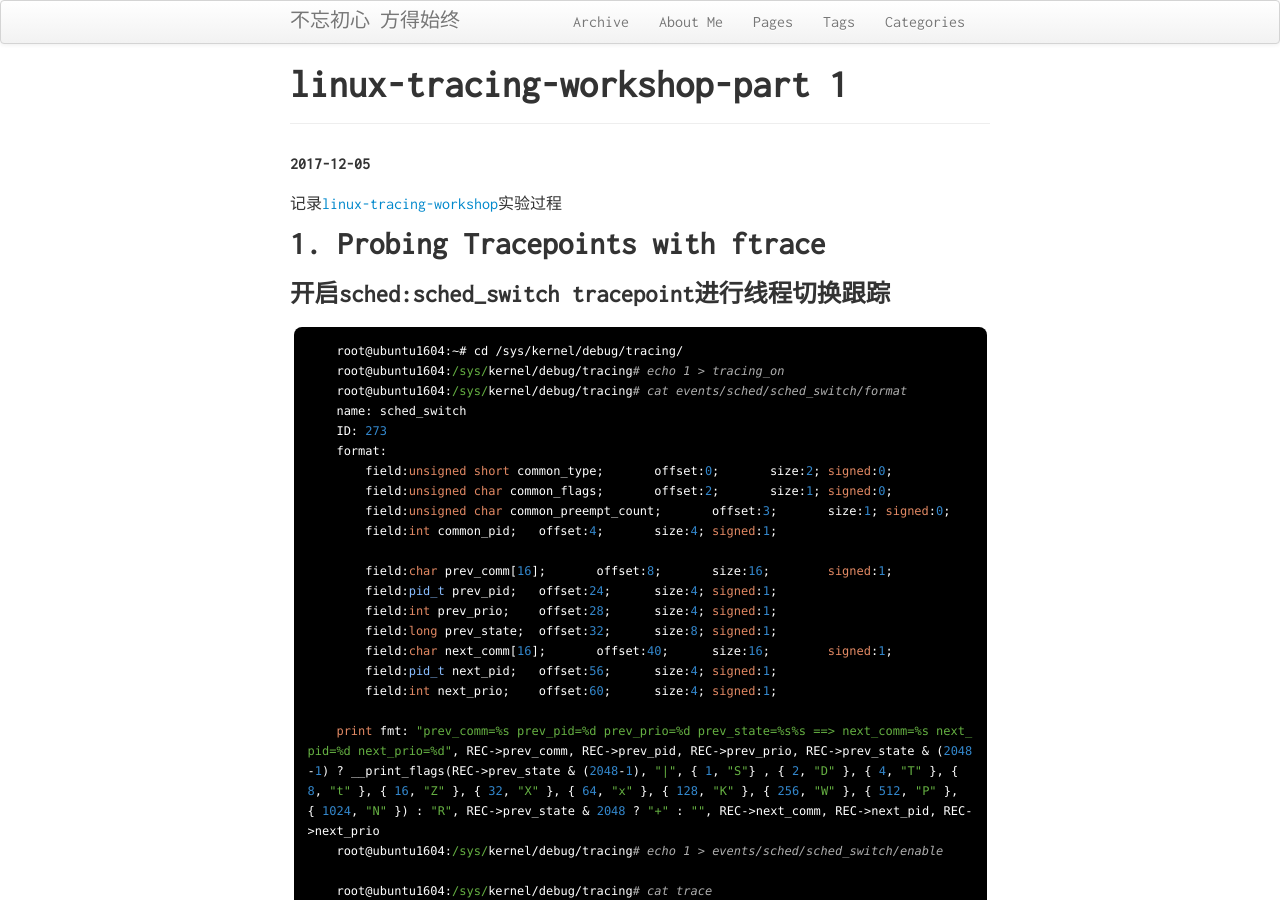
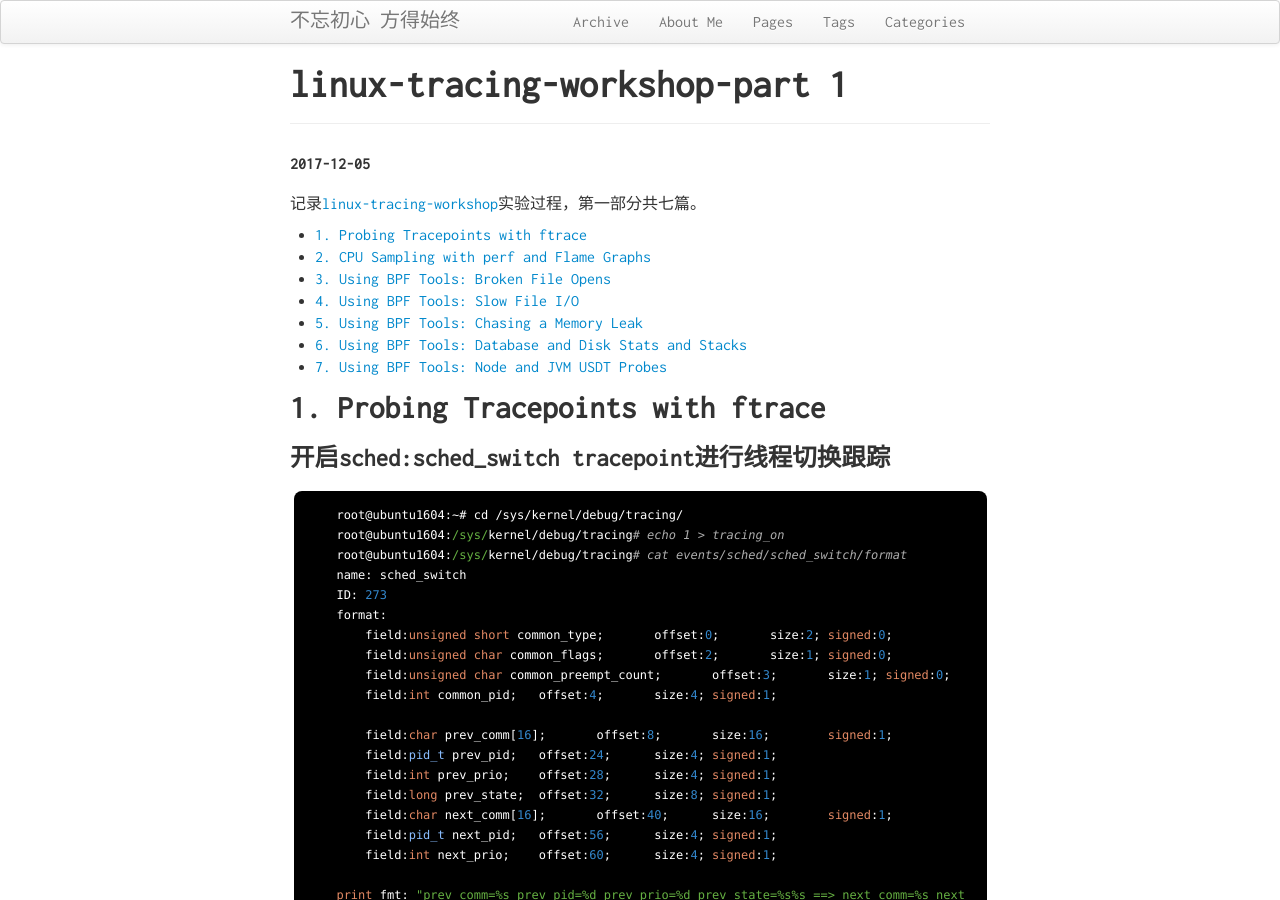
Before and after one commit to terenceli/terenceli.github.com, a Jekyll site: the page built from _posts/2017-12-05-tracing1.md, in a window 1280 px wide and 900 px high. Built offline with Jekyll 4.4.1, drawn with Linux system fonts in a browser that asks for light colours; comment, search, counter and statistics services are not loaded.

Commit message:
add index

```diff
--- a/_posts/2017-12-05-tracing1.md
+++ b/_posts/2017-12-05-tracing1.md
@@ -8,9 +8,17 @@ tags: [基础知识]
 {% include JB/setup %}
 
 
-记录[linux-tracing-workshop](https://github.com/goldshtn/linux-tracing-workshop)实验过程
+记录[linux-tracing-workshop](https://github.com/goldshtn/linux-tracing-workshop)实验过程，第一部分共七篇。
 
-<h2>1. Probing Tracepoints with ftrace</h2>
+* [1. Probing Tracepoints with ftrace](#1)
+* [2. CPU Sampling with perf and Flame Graphs](#2)
+* [3. Using BPF Tools: Broken File Opens](#3)
+* [4. Using BPF Tools: Slow File I/O](#4)
+* [5. Using BPF Tools: Chasing a Memory Leak](#5)
+* [6. Using BPF Tools: Database and Disk Stats and Stacks](#6)
+* [7. Using BPF Tools: Node and JVM USDT Probes](#7)
+
+<h2 id="1">1. Probing Tracepoints with ftrace</h2>
 
 <h3>开启sched:sched_switch tracepoint进行线程切换跟踪</h3>
 
@@ -119,7 +127,7 @@ tags: [基础知识]
         # echo nop > current_tracer
         # echo > set_graph_function
 
-<h2>2. CPU Sampling with perf and Flame Graphs</h2>
+<h2 id="2">2. CPU Sampling with perf and Flame Graphs</h2>
 
 <h3>普通程序</h3>
 编译程序：
@@ -259,7 +267,7 @@ Node程序需要带--perf\_basic\_prof启动。进入nodey启动run.sh
     root@ubuntu1604:~/perf-map-agent/bin# perf script -i perf.data | ~/FlameGraph/stackcollapse-perf.pl | ~/FlameGraph/flamegraph.pl > node.svg
 
 
-<h2> 3. Using BPF Tools: Broken File Opens </h2>
+<h2 id="3"> 3. Using BPF Tools: Broken File Opens </h2>
 
 这个实验会使用BCC Tool对程序启动过程的错误进行排查。
 
@@ -369,7 +377,7 @@ opensnoop可以查看进程issue的open请求：
             14441      $retval = -1
         ^Croot@ubuntu1604:~/bcc/tools#
 
-<h2> 4. Using BPF Tools: Slow File I/O </h2>
+<h2 id="4"> 4. Using BPF Tools: Slow File I/O </h2>
 
 这个实验会跟踪IO latency比较大的情况。
 
@@ -493,7 +501,7 @@ opensnoop可以查看进程issue的open请求：
         0.413    logger         1182   W 1024       3.90 log.data
         0.431    logger         1183   W 1048576   12.00 flush.data
 
-<h2> 5.Using BPF Tools: Chasing a Memory Leak</h2>
+<h2 id="5"> 5.Using BPF Tools: Chasing a Memory Leak</h2>
 
 该实验中，用BPF的工具memleak检查一个程序的内存泄漏。
 
@@ -576,7 +584,7 @@ memleak默认每隔5s会打印出已经分配了，但是没有free掉的内存
 
 原因就明了了，reader和counter发生了循环引用, 这样input\_reader和word\_counter的析构函数都是没有办法自动执行的。
 
-<h2> 6. Using BPF Tools: Database and Disk Stats and Stacks </h2>
+<h2 id="6"> 6. Using BPF Tools: Database and Disk Stats and Stacks </h2>
 
 
 在这个实验中将会使用BCC的tool去观察磁盘应能以及数据的query性能。
@@ -795,7 +803,7 @@ memleak默认每隔5s会打印出已经分配了，但是没有free掉的内存
             0        0        0       0.0%       0.0%            0         88
             0        0        0       0.0%       0.0%            0         88
 
-<h2> 7. Using BPF Tools: Node and JVM USDT Probes </h2>
+<h2 id="7"> 7. Using BPF Tools: Node and JVM USDT Probes </h2>
 
 <h3> Node </h3>
 
```
